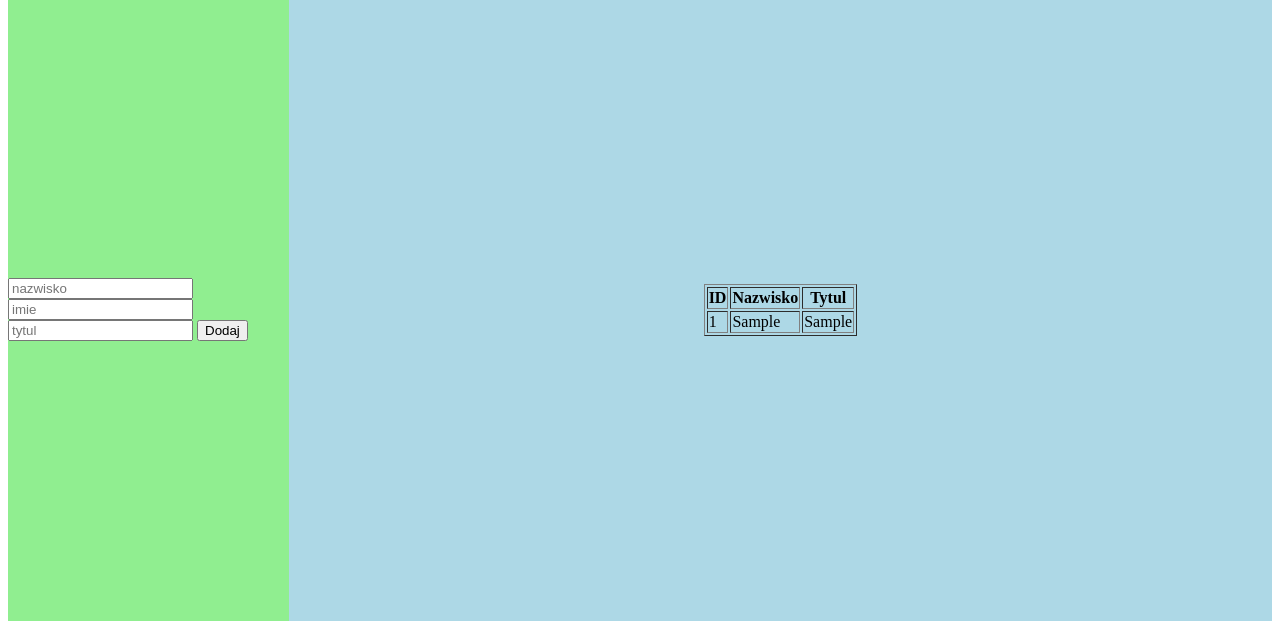
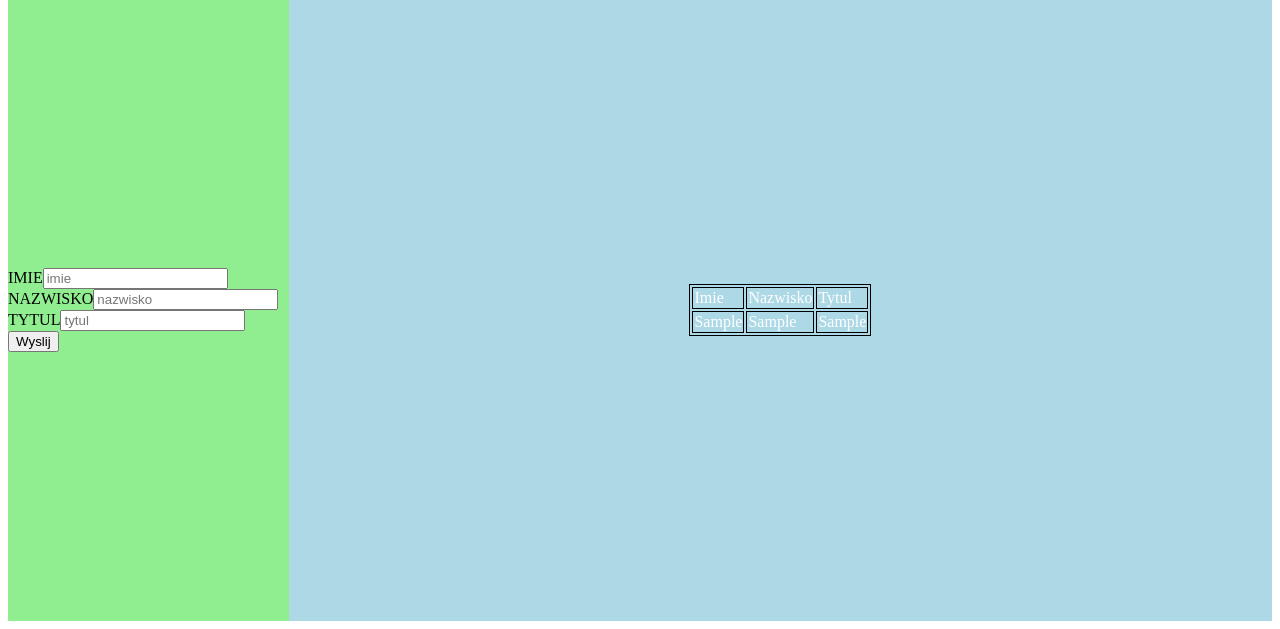
Before and after one commit to 3ti-2020/crud-wiele-do-wielu-dawid-falinski, a PHP site: page /D/ in a window 1280 px wide; the page is wider, and only the part inside the window is pictured. Shown: the part 187-816 px from the top of that part. Run offline with PHP 8.4, Linux system fonts and the light colour scheme; tables that the repository leaves empty or names only in its code hold one stand-in row (values such as "Sample post"); data that the repository does not hold is empty.

Commit message:
Add files via upload

```diff
--- a/index.php
+++ b/index.php
@@ -19,11 +19,11 @@
 <div class="guzik"> <input type="submit" value="Włącz tryb ciemny" onclick="zmien()">   </div>
 </div>
 <div class="b">
-<form action="insert.php" method="POST" class="formularz">
-                    <input type="text" name="autor" id="autor" placeholder="nazwisko">
-                    <input type="text" name="imie" id="imie" placeholder="imie">
-                    <input type="text" name="tytul" id="tytul" placeholder="tytul">
-                    <input type="submit" value="Dodaj">
+<form action="insert.php" method="POST">
+    IMIE<input type="text" name="imie" placeholder="imie">
+    NAZWISKO<input type="text" name="nazwisko" placeholder="nazwisko">
+    TYTUL<input type="text" name="tytul" placeholder="tytul">
+    <input type="submit" value="Wyslij" method="POST">
     </form>
 </div>
 <div class="c">
@@ -34,23 +34,21 @@
         $dbname = "sql7374242";
 
         $conn = new mysqli($servername, $username, $password, $dbname);
-        $result=$conn->query("SELECT id_book, autorzy.nazwisko, tytuly.tytul FROM books, autorzy, tytuly WHERE books.id_autor=autorzy.id_autor and books.id_tytul=tytuly.id_tytul");                    /*pozycje to nazwa widoku*/
 
-        echo("<table class='tabelka' border=1>");
+        $result = $conn->query("SELECT imie, nazwisko, tytul FROM tytuly, books, autorzy WHERE tytuly.id_tytul = books.id_tytul AND autorzy.id_autor=books.id_autor");
+
+        echo("<table>");
         echo("<tr>
-            <th>ID</th>
-            <th>Nazwisko</th>
-            <th>Tytul</th>
+        <td>Imie</td>
+        <td>Nazwisko</td>
+        <td>Tytul</td>
         </tr>");
 
-                while($row=$result->fetch_assoc() ){
+        while($wiersz = $result->fetch_assoc()){
             echo("<tr>");
-                    echo("<td>".$row['id_book']."</td>");
-                    echo("<td>".$row['nazwisko']."</td>");
-                    echo("<td>".$row['tytul']."</td>");
+            echo("<td>".$wiersz['imie']."<td>".$wiersz['nazwisko']."<td>".$wiersz['tytul']);
             echo("</tr>");
         }
-
         echo("</table>");
 
 ?>
--- a/style.css
+++ b/style.css
@@ -58,3 +58,8 @@ display: flex;
     position: absolute;
     left: 1700px;
 }
+
+
+table,td, tr{
+    border: 1px solid black;
+    color: white;
```
Also changed, not shown: insert.php (+29 -27 lines). Lines whose indentation alone changed are shown as unchanged.
